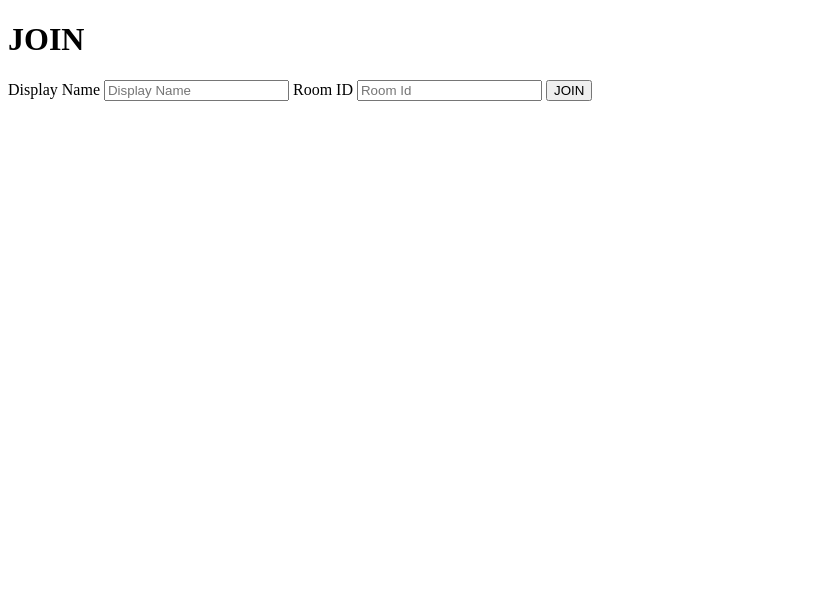
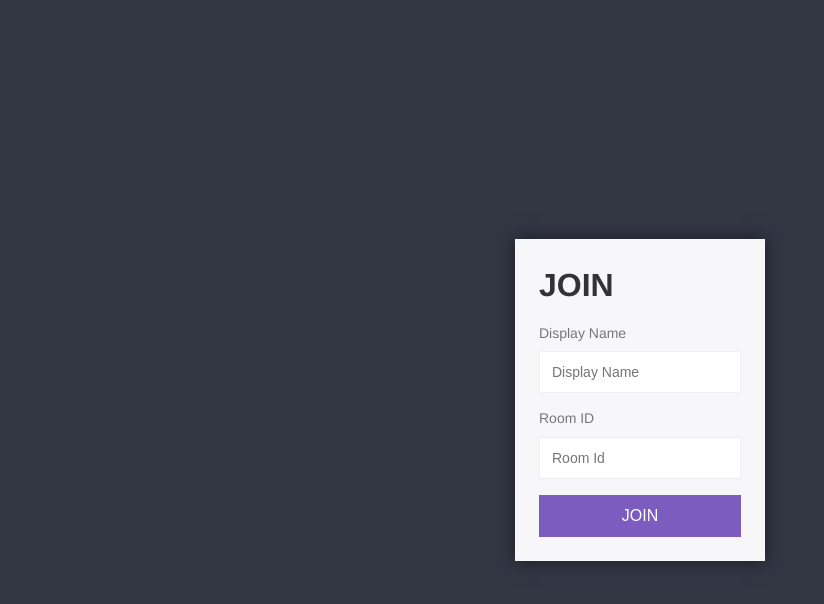
Before and after one commit to ay765972/Chat, a website: page public/index.html in a window 1280 px wide. Shown: the whole page, without its empty margins (0-824 px from the left). Drawn offline with Linux system fonts and the light colour scheme.

Commit message:
initial commit

```diff
--- a/public/index.html
+++ b/public/index.html
@@ -3,7 +3,7 @@
   <head>
     <title>Chat App</title>
     <link rel="icon" href="./img//favicon.png" />
-    <link rel="stylsheet" href="./css/styles.min.css" />
+    <link rel="stylesheet" href="./css/styles.min.css" />
   </head>
   <body>
     <div class="centered-form">
```
